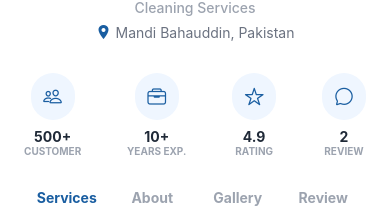
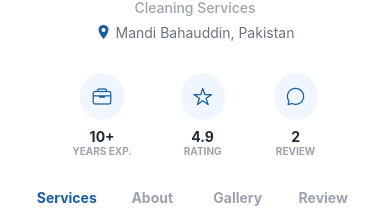
Before and after one commit to hamza-1897/Nazdeek-FYP, a React Native app in the folder mobile-app/: screen /ProviderProfile in a window 390 px wide. Shown: the part 289-497 px from the top of the page. Built offline with nearby package versions, Linux system fonts and the light colour scheme.

Commit message:
issues are resolved.

```diff
--- a/mobile-app/screens/ProviderScreens/ProviderProfileScreen.js
+++ b/mobile-app/screens/ProviderScreens/ProviderProfileScreen.js
@@ -12,11 +12,9 @@ const ProviderProfileScreen = ({ navigation }) => {
     location: 'Mandi Bahauddin, Pakistan',
     rating: '4.9',
     reviews: '2',
-    customers: '500+',
     experience: '10+',
     image: 'https://images.pexels.com/photos/2379004/pexels-photo-2379004.jpeg?auto=compress&cs=tinysrgb&w=400'
   };
-
 
   const servicesList = [
     {
@@ -75,7 +73,6 @@ const ProviderProfileScreen = ({ navigation }) => {
     <View className="flex-1 bg-white">
       <StatusBar barStyle="dark-content" backgroundColor="white" />
 
-
       <View className="px-6 py-4 flex-row justify-between items-center mt-8">
         <TouchableOpacity
           onPress={() => navigation.goBack()}
@@ -86,9 +83,7 @@ const ProviderProfileScreen = ({ navigation }) => {
 
         <Text className="text-lg font-bold text-gray-800">Service Provider</Text>
 
-
         <View className="flex-row items-center">
-
           <TouchableOpacity
             onPress={() => navigation.navigate('ReportScreen', { providerName: provider.name })}
             className="w-10 h-10 border border-gray-100 rounded-full items-center justify-center bg-white shadow-sm mr-2"
@@ -124,14 +119,11 @@ const ProviderProfileScreen = ({ navigation }) => {
           </View>
         </View>
 
-
-        <View className="flex-row justify-between px-6 mt-8">
-          <StatItem icon="people-outline" value={provider.customers} label="Customer" />
+        <View className="flex-row justify-around px-12 mt-8">
           <StatItem icon="briefcase-outline" value={provider.experience} label="Years Exp." />
           <StatItem icon="star-outline" value={provider.rating} label="Rating" />
           <StatItem icon="chatbubble-outline" value={provider.reviews} label="Review" />
         </View>
-
 
         <View className="flex-row border-b border-gray-100 mt-8 px-6">
           {['Services', 'About', 'Gallery', 'Review'].map((tab) => (
@@ -147,14 +139,12 @@ const ProviderProfileScreen = ({ navigation }) => {
           ))}
         </View>
 
-
         <View className="px-6 py-6">
           {activeTab === 'Services' && (
             <View>
               <View className="flex-row justify-between items-center mb-4">
                 <Text className="text-lg font-bold text-gray-800">Services ({servicesList.length})</Text>
               </View>
-
 
               {servicesList.map((item) => (
                 <ProviderServiceCard key={item.id} service={item} />
```
